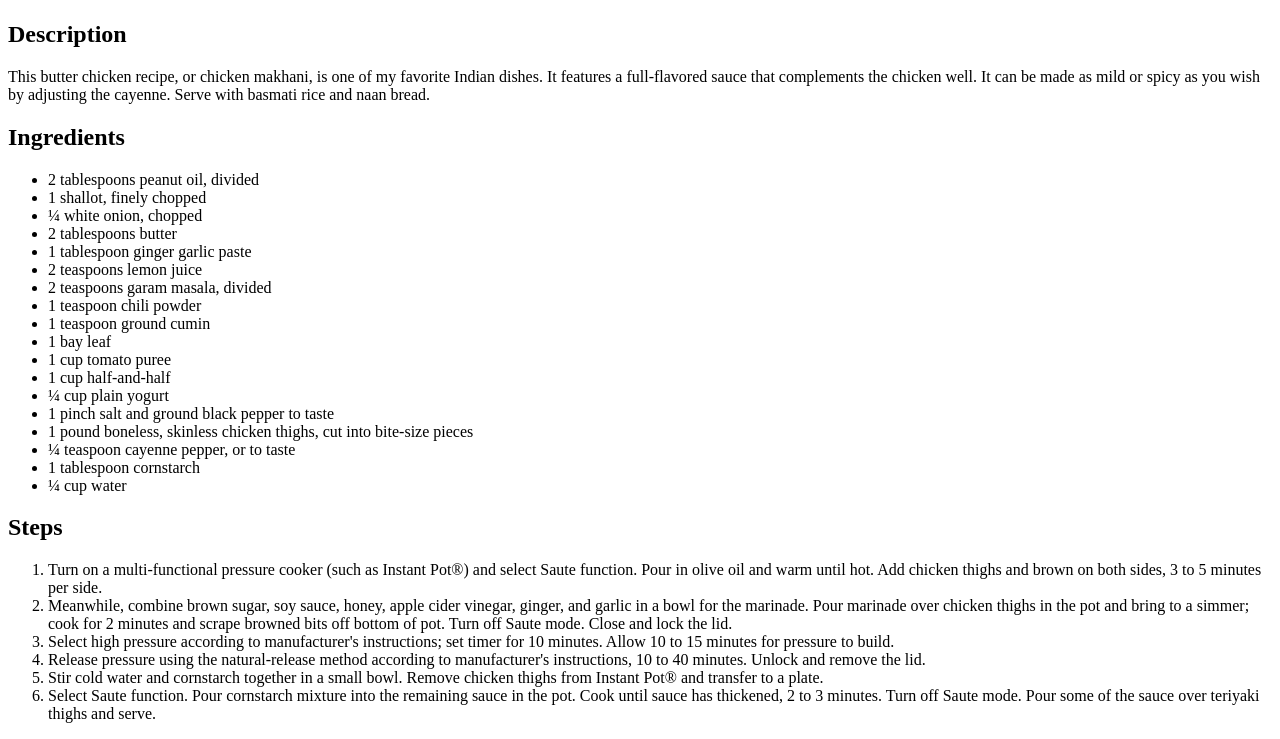
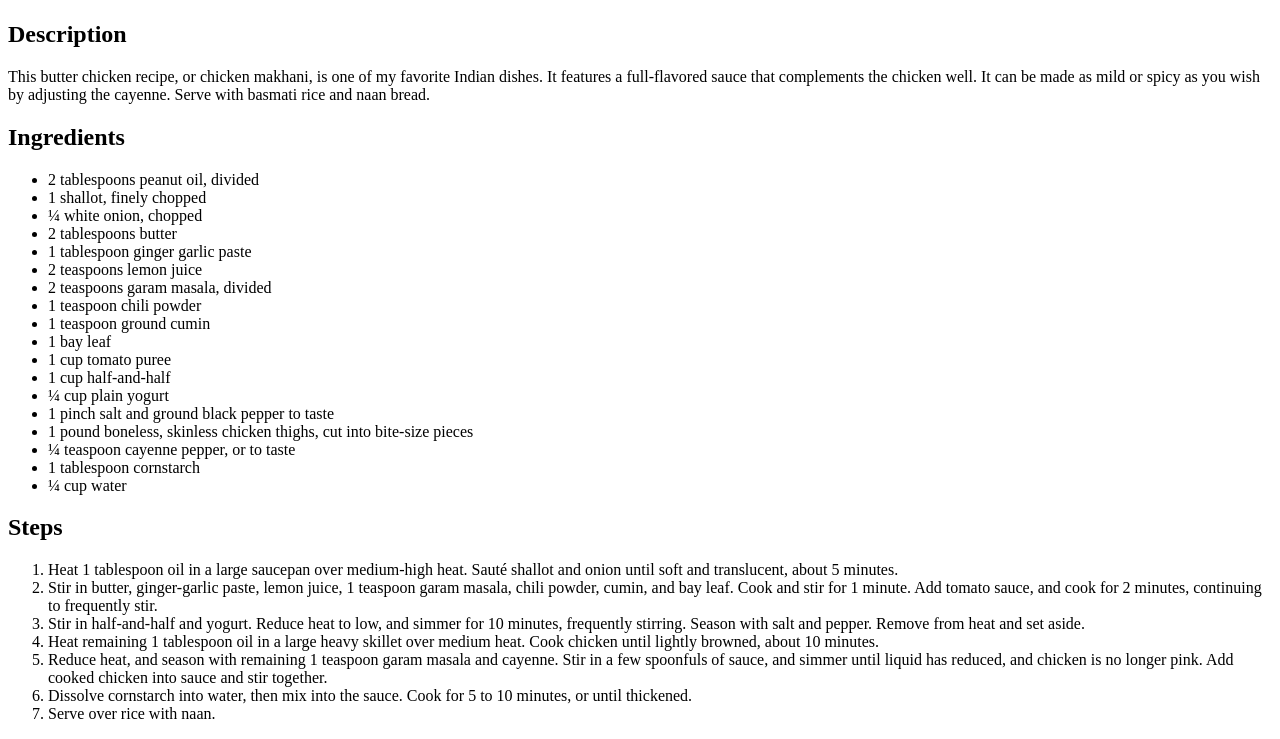
Before and after one commit to RobDJG/odin-recipes, a plain HTML site: page recipes/makhani_chicken.html in a window 1280 px wide. Shown: the part 383-1122 px from the top of the page. Drawn offline with Linux system fonts and the light colour scheme.

Commit message:
Added third recipe

```diff
--- a/recipes/makhani_chicken.html
+++ b/recipes/makhani_chicken.html
@@ -45,20 +45,21 @@
     <div>
         <h2>Steps</h2>
         <ol>
-            <li>Turn on a multi-functional pressure cooker (such as Instant Pot®) and select Saute function. Pour in
-                olive oil and warm until hot. Add chicken thighs and brown on both sides, 3 to 5 minutes per side.</li>
-            <li>Meanwhile, combine brown sugar, soy sauce, honey, apple cider vinegar, ginger, and garlic in a bowl for
-                the marinade. Pour marinade over chicken thighs in the pot and bring to a simmer; cook for 2 minutes and
-                scrape browned bits off bottom of pot. Turn off Saute mode. Close and lock the lid.</li>
-            <li>Select high pressure according to manufacturer's instructions; set timer for 10 minutes. Allow 10 to 15
-                minutes for pressure to build.</li>
-            <li>Release pressure using the natural-release method according to manufacturer's instructions, 10 to 40
-                minutes. Unlock and remove the lid.</li>
-            <li>Stir cold water and cornstarch together in a small bowl. Remove chicken thighs from Instant Pot® and
-                transfer to a plate.</li>
-            <li>Select Saute function. Pour cornstarch mixture into the remaining sauce in the pot. Cook until sauce has
-                thickened, 2 to 3 minutes. Turn off Saute mode. Pour some of the sauce over teriyaki thighs and serve.
+            <li>Heat 1 tablespoon oil in a large saucepan over medium-high heat. Sauté shallot and onion until soft and
+                translucent, about 5 minutes.</li>
+            <li>Stir in butter, ginger-garlic paste, lemon juice, 1 teaspoon garam masala, chili powder, cumin, and bay
+                leaf. Cook and stir for 1 minute. Add tomato sauce, and cook for 2 minutes, continuing to frequently
+                stir.</li>
+            <li>Stir in half-and-half and yogurt. Reduce heat to low, and simmer for 10 minutes, frequently stirring.
+                Season with salt and pepper. Remove from heat and set aside.</li>
+            <li>Heat remaining 1 tablespoon oil in a large heavy skillet over medium heat. Cook chicken until lightly
+                browned, about 10 minutes.</li>
+            <li>Reduce heat, and season with remaining 1 teaspoon garam masala and cayenne. Stir in a few spoonfuls of
+                sauce, and simmer until liquid has reduced, and chicken is no longer pink. Add cooked chicken into sauce
+                and stir together.</li>
+            <li>Dissolve cornstarch into water, then mix into the sauce. Cook for 5 to 10 minutes, or until thickened.
             </li>
+            <li>Serve over rice with naan.</li>
         </ol>
 
     </div>
```
Also changed, not shown: index.html (+4 -2 lines), recipes/ribeye_recipe.html (added, +44 -0 lines).
